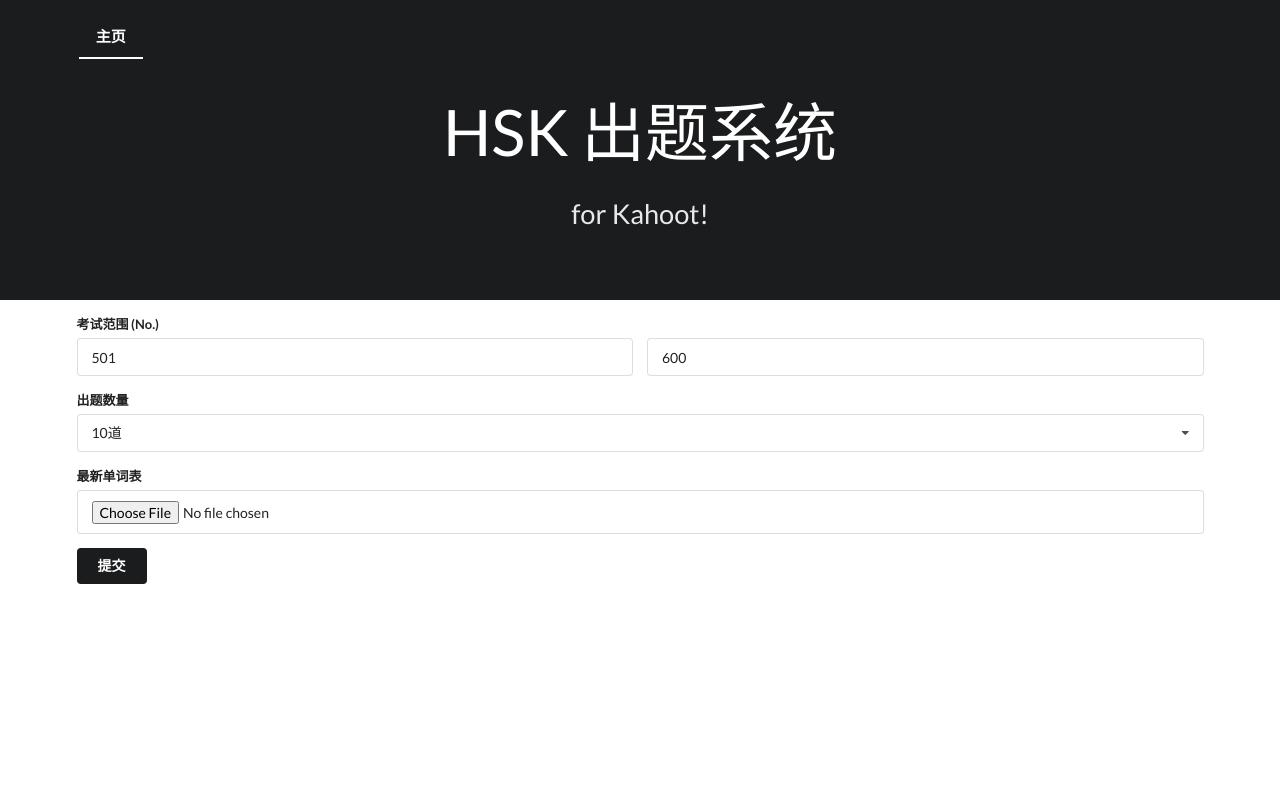
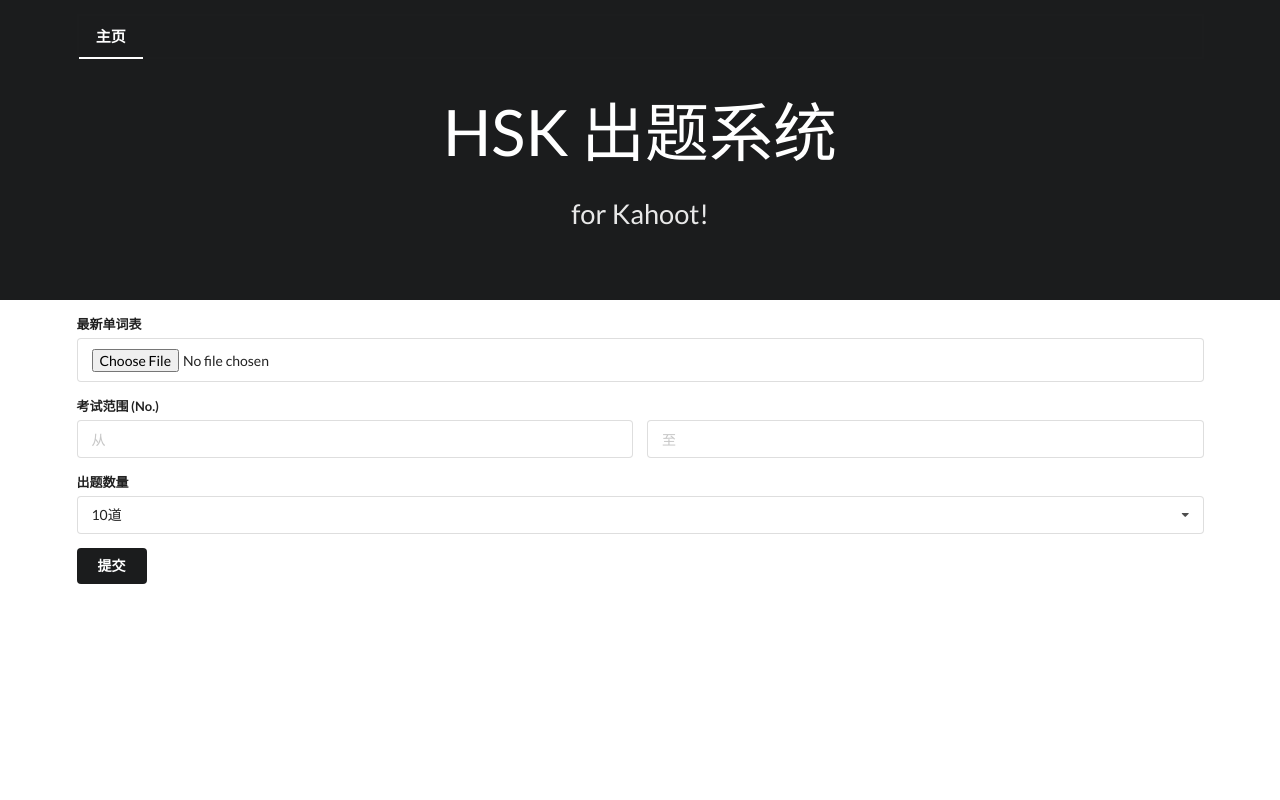
Before and after one commit to liyi1472/kahoot-questions, a PHP site: page / in a window 1280 px wide. Run offline with PHP 8.4, Linux system fonts and the light colour scheme.

Commit message:
调整主页样式

```diff
--- a/index.php
+++ b/index.php
@@ -51,13 +51,19 @@
             <div class="ui container">
                 <form class="ui form" action="generator.php" method="post" enctype="multipart/form-data">
                     <div class="field">
+                        <label>最新单词表</label>
+                        <div class="field">
+                            <input type="file" name="glossary" required>
+                        </div>
+                    </div>
+                    <div class="field">
                         <label>考试范围 (No.)</label>
                         <div class="two fields">
                             <div class="field">
-                                <input type="number" name="from" placeholder="从" required value="501">
+                                <input type="number" name="from" placeholder="从" required>
                             </div>
                             <div class="field">
-                                <input type="number" name="to" placeholder="至" required value="600">
+                                <input type="number" name="to" placeholder="至" required>
                             </div>
                         </div>
                     </div>
@@ -76,12 +82,6 @@
                             </div>
                         </div>
                     </div>
-                    <div class="field">
-                        <label>最新单词表</label>
-                        <div class="field">
-                            <input type="file" name="glossary" required>
-                        </div>
-                    </div>
                     <button class="ui secondary button" type="submit">提交</button>
                 </form>
             </div>
```
